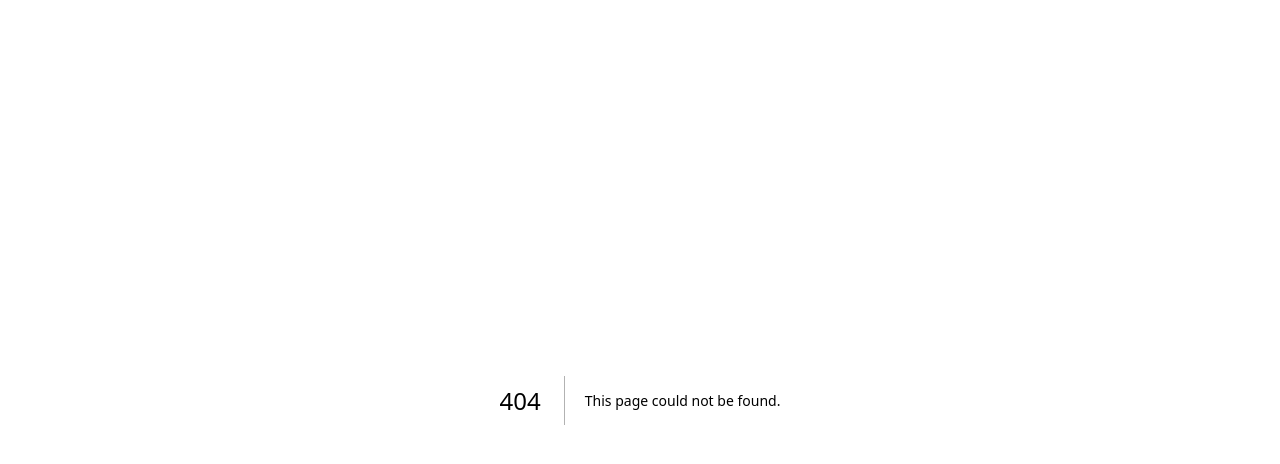
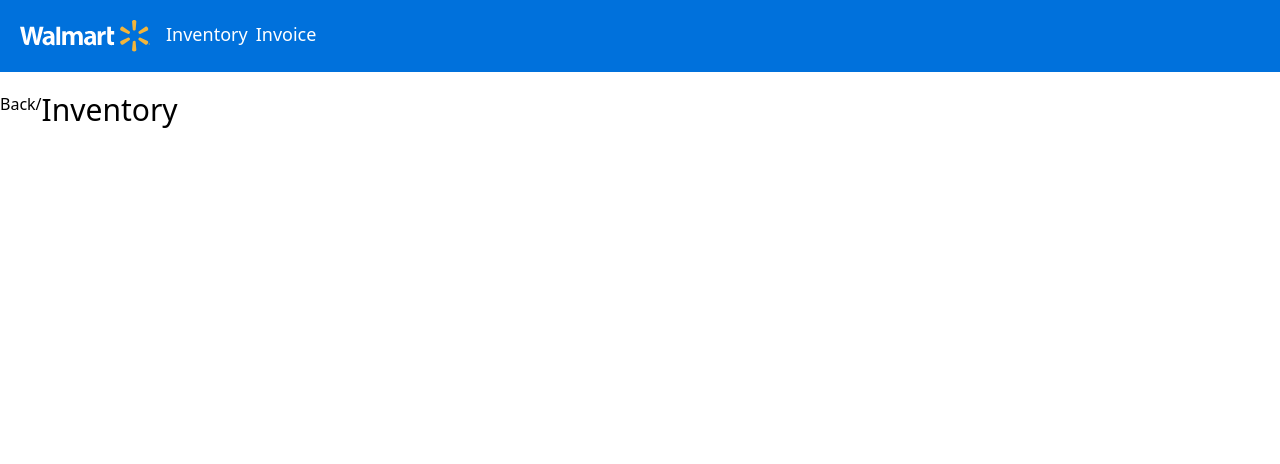
Before and after one commit to mariohenriquez/inventory, a Next.js app: page /inventory/1 in a window 1280 px wide. Before the commit this address had no page. Shown: the top 464 px of the page. Built offline with nearby package versions, Linux system fonts and the light colour scheme.

Commit message:
changing how to rendering the header component

```diff
--- a/components/layout.js
+++ b/components/layout.js
@@ -1,6 +1,9 @@
+import Header from "../components/header";
+
 export default function Layout({ children }) {
     return (
         <>
+            <Header />
             <div className='max-w-screen-xl mx-auto pt-[72px]'>{children}</div>
         </>
     );
--- a/next.config.js
+++ b/next.config.js
@@ -1,4 +1,9 @@
 /** @type {import('next').NextConfig} */
-const nextConfig = {}
+const nextConfig = {
+    experimental: {
+        appDir: true
+    },
+    reactStrictMode: true,
+}
 
 module.exports = nextConfig
--- a/pages/index.js
+++ b/pages/index.js
@@ -1,8 +1,9 @@
-
+import Header from "../components/header";
 
 export default function Home() {
   return (
     <>
+      <Header />
       <div className="max-w-screen-xl mx-auto pt-[72px]">
         <div className="py-5">
           <h1 className="text-3xl">Main Content</h1>
--- /dev/null
+++ b/pages/inventory/[id].js
@@ -0,0 +1,23 @@
+import Layout from '../../components/layout';
+import Link from 'next/link';
+import homes from 'data.json';
+
+export default function Inventory() {
+    return (
+        <Layout>
+            <div className='py-5'>
+                <div className='flex'>
+                    <Link href="/inventory">Back</Link> /
+                    <h1 className='text-3xl mb-5'>Inventory</h1>
+                </div>
+                <div className=''>
+
+                </div>
+            </div>
+        </Layout>
+    );
+}
+
+// export async function getStaticProps({ params }) {
+//     // Fetch necessary data for the blog post using params.id
+// }
```
Also changed, not shown: components/Header.js (+4 -5 lines).
